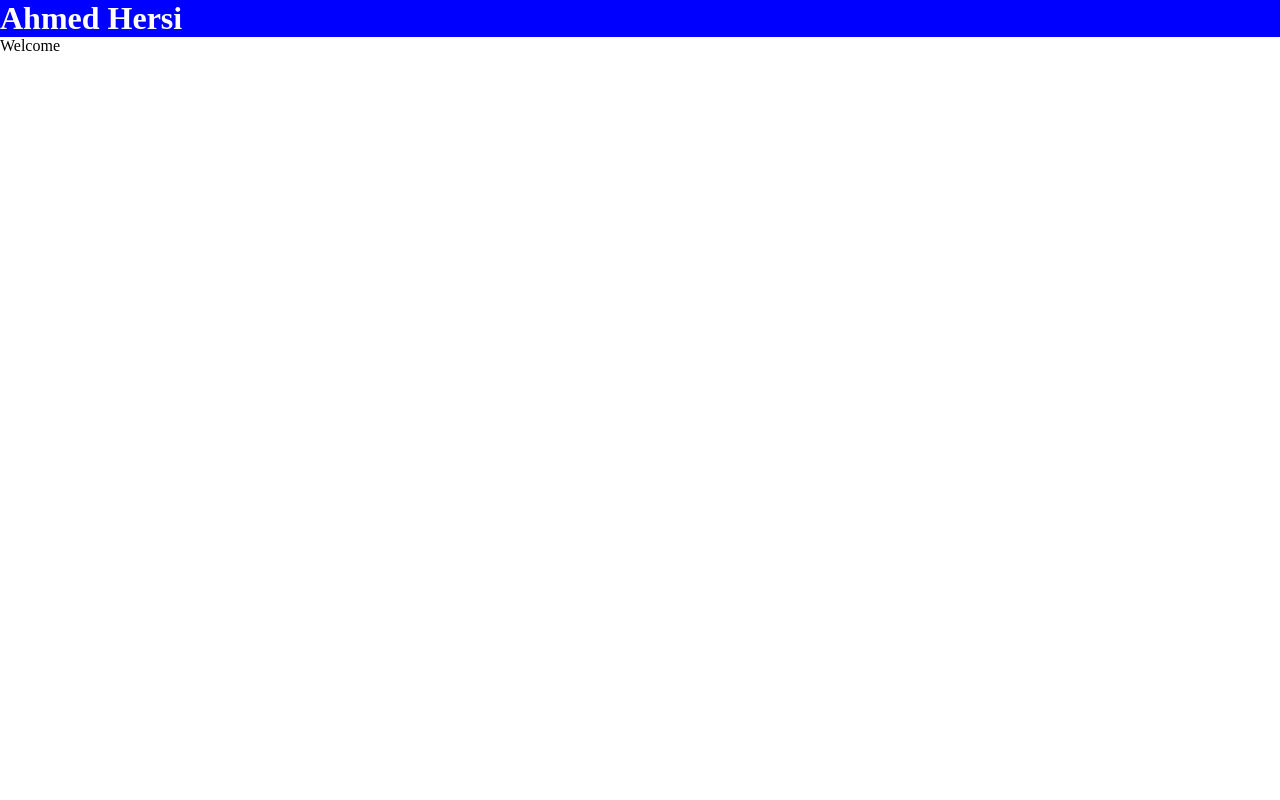
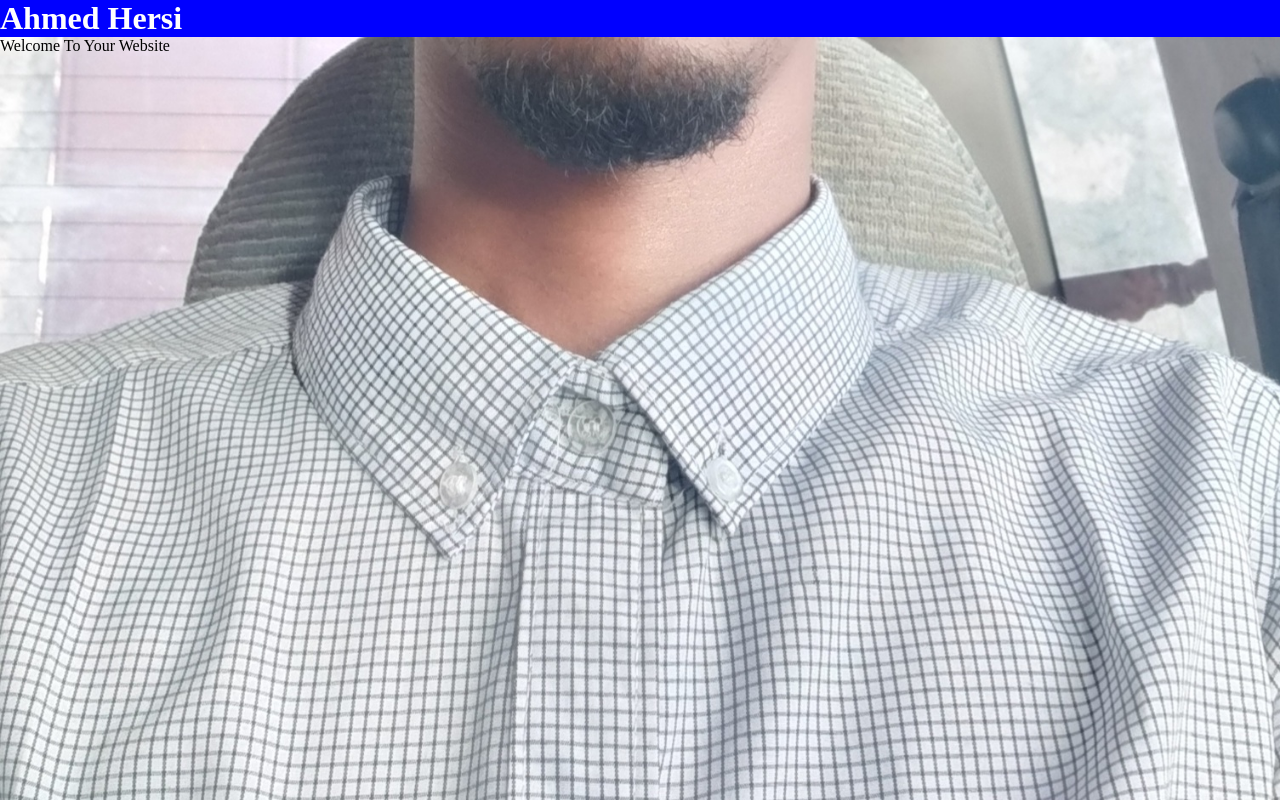
Before and after one commit to arab96/my-website, a plain HTML site: page index.html in a window 1280 px wide. Drawn offline with Linux system fonts and the light colour scheme.

Commit message:
waxaan soo geliyey sawirkeyga

```diff
--- a/index.html
+++ b/index.html
@@ -9,7 +9,6 @@
 </head>
 <body>
     <h1>Ahmed Hersi</h1>
-    <p>Welcome</p>
-
+    <p>Welcome To Your Website</p>
 </body>
 </html>
--- a/style.css
+++ b/style.css
@@ -1,6 +1,12 @@
 *{
     padding: 0;
     margin: 0;
+}
+body{
+    background-image: url(myimage.jpg);
+    background-position: center;
+    background-repeat: no-repeat;
+    background-size: cover;
 }
 h1{
     background-color: blue;
```
Also changed, not shown: myimage.jpg (added).
